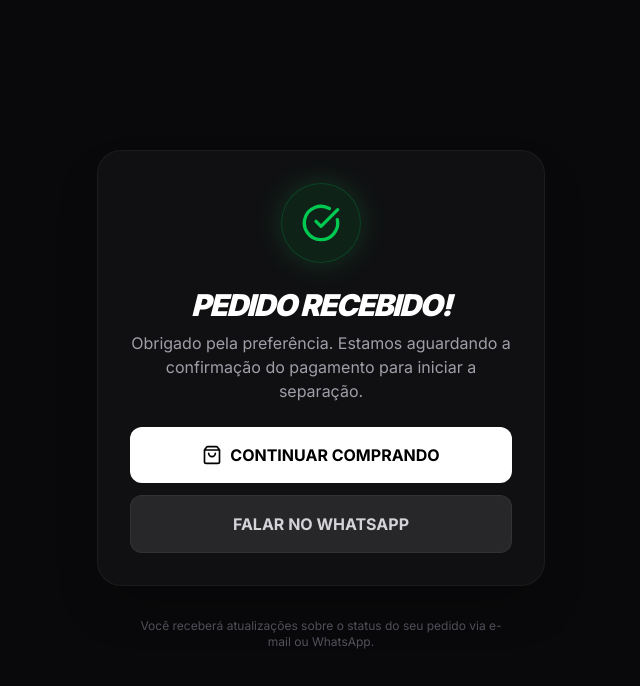
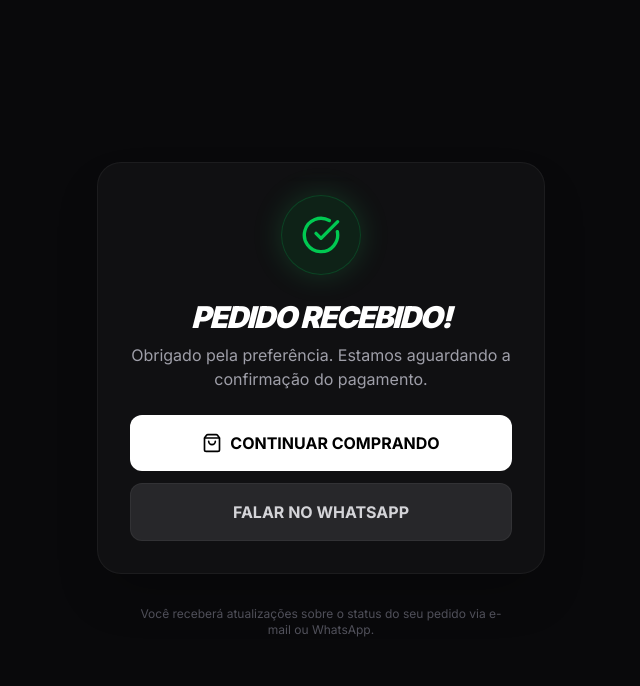
Before and after one commit to SrFlag/Melos-Company, a Next.js app: page /success in a window 1280 px wide. Shown: the top 686 px of the page, without its empty margins (319-959 px from the left). Built offline with nearby package versions, Linux system fonts and the light colour scheme.

Commit message:
Correção arquivo Success

```diff
--- a/src/app/success/page.tsx
+++ b/src/app/success/page.tsx
@@ -3,22 +3,20 @@
 import Link from "next/link";
 import { CheckCircle, ArrowRight, ShoppingBag } from "lucide-react";
 import { useSearchParams } from "next/navigation";
-import { useEffect } from "react";
+import { useEffect, Suspense } from "react";
 import { useCart } from "@/context/CartContext";
 
-export default function SuccessPage() {
+// 1. Criamos um componente interno só para ler os parâmetros
+function SuccessContent() {
   const searchParams = useSearchParams();
   const orderId = searchParams.get("order");
   const { clearCart } = useCart();
 
-  // Garante que o carrinho seja limpo ao chegar aqui
   useEffect(() => {
     clearCart();
   }, []);
 
   return (
-    <div className="min-h-screen bg-[#09090b] flex flex-col items-center justify-center p-6 text-center text-white font-sans">
-
     <div className="bg-zinc-900/50 border border-white/5 p-8 rounded-3xl max-w-md w-full backdrop-blur-md shadow-2xl animate-in zoom-in-95 duration-500">
 
       <div className="w-20 h-20 bg-green-500/10 rounded-full flex items-center justify-center mx-auto mb-6 border border-green-500/20 shadow-[0_0_30px_rgba(34,197,94,0.2)]">
@@ -30,7 +28,7 @@ export default function SuccessPage() {
       </h1>
 
       <p className="text-zinc-400 mb-6">
-          Obrigado pela preferência. Estamos aguardando a confirmação do pagamento para iniciar a separação.
+        Obrigado pela preferência. Estamos aguardando a confirmação do pagamento.
       </p>
 
       {orderId && (
@@ -58,11 +56,20 @@ export default function SuccessPage() {
       </div>
 
     </div>
+  );
+}
+
+// 2. O componente principal envolve o conteúdo com Suspense
+export default function SuccessPage() {
+  return (
+    <div className="min-h-screen bg-[#09090b] flex flex-col items-center justify-center p-6 text-center text-white font-sans">
+      <Suspense fallback={<div className="text-zinc-500">Carregando pedido...</div>}>
+        <SuccessContent />
+      </Suspense>
 
       <p className="mt-8 text-zinc-600 text-xs max-w-sm">
         Você receberá atualizações sobre o status do seu pedido via e-mail ou WhatsApp.
       </p>
-
     </div>
   );
 }
```
Lines whose indentation alone changed are shown as unchanged.
